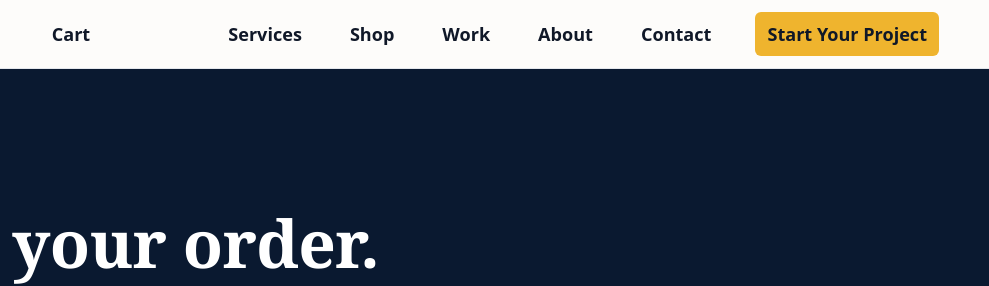
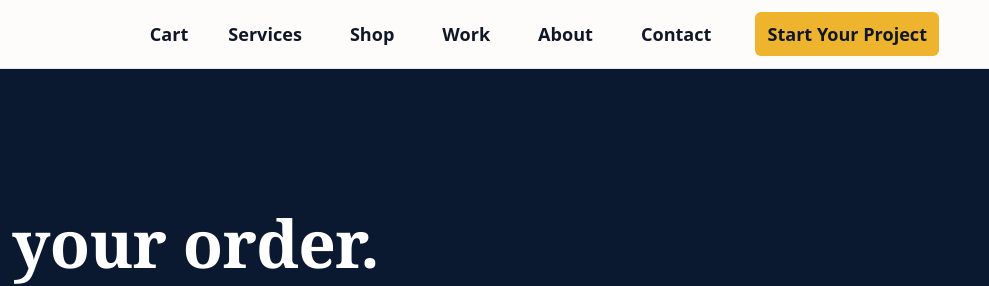
Before and after one commit to 00Yila/radiant, an Astro site: page /cart in a window 1280 px wide. Shown: the top 286 px of the page, 291-1280 px from the left. Built offline with nearby package versions, Linux system fonts and the light colour scheme; Astro itself is replaced by a stand-in of ours.

Commit message:
Fix: group cart link with nav to correct desktop layout
Wrapped the cart link and primary nav in a new .hdr__nav-group flex container
so they move together as a single flex unit within .hdr__inner's
justify-content: space-between layout. This prevents the cart link from
floating between the logo and nav on desktop, and keeps it grouped visually
with the CTA button.

Co-Authored-By: Claude Sonnet 5 <noreply@anthropic.com>

```diff
--- a/src/components/Header.astro
+++ b/src/components/Header.astro
@@ -33,6 +33,7 @@ const current = Astro.url.pathname;
       </svg>
     </button>
 
+    <div class="hdr__nav-group">
       <a href="/cart/" class="hdr__cart-link">
         Cart<span id="cart-badge" class="hdr__cart-badge" hidden>0</span>
       </a>
@@ -51,6 +52,7 @@ const current = Astro.url.pathname;
           </li>
         </ul>
       </nav>
+    </div>
   </div>
 </header>
 
@@ -130,6 +132,12 @@ const current = Astro.url.pathname;
   .hdr__toggle:hover {
     background: var(--ra-gold-500);
     color: var(--ra-navy-900);
+  }
+
+  .hdr__nav-group {
+    display: flex;
+    align-items: center;
+    gap: var(--ra-space-m);
   }
 
   .hdr__nav ul {
```
Lines whose indentation alone changed are shown as unchanged.
